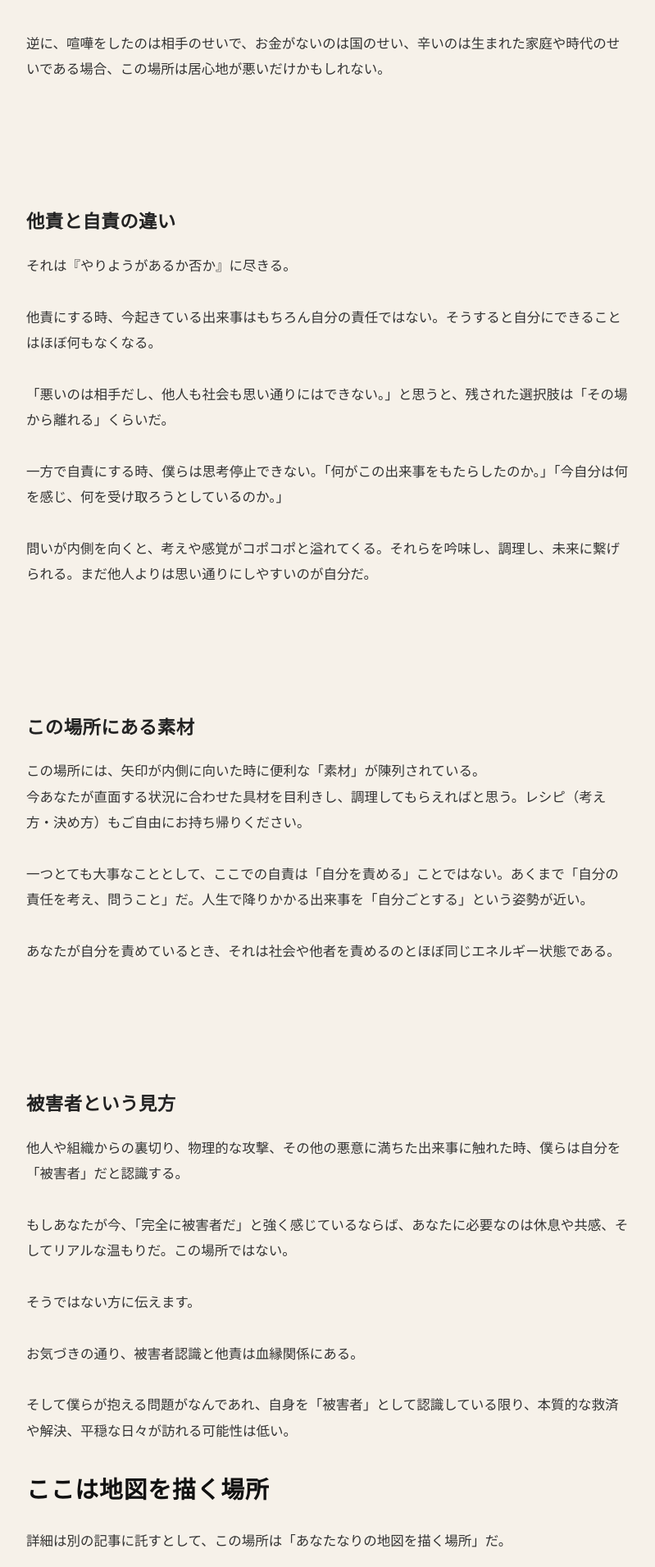
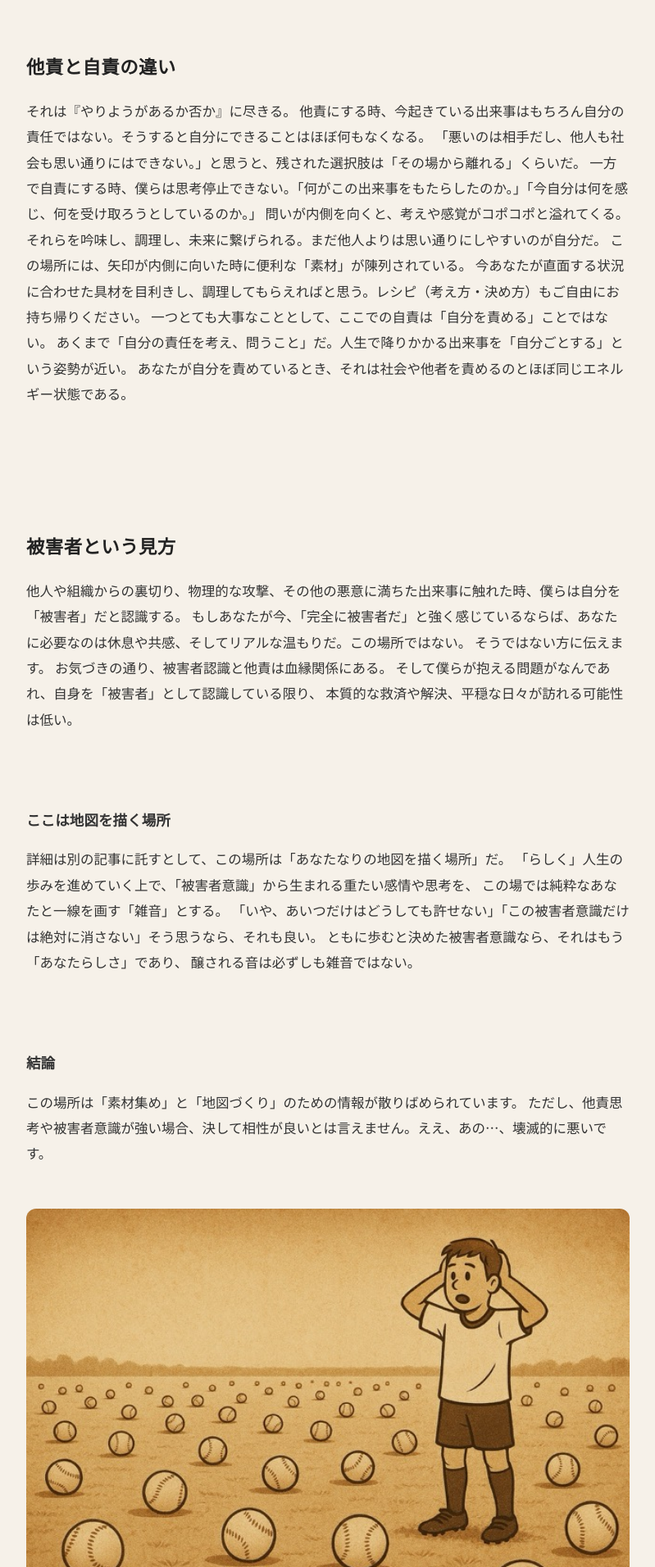
Before and after one commit to hiracoh/watashihertz, a Next.js app: page /guide/second in a window 1280 px wide. Shown: the part 469-2380 px from the top of the page at 82% size, without its empty margins (240-1039 px from the left). Built offline with nearby package versions, Linux system fonts and the light colour scheme; a web font is replaced by a local one.

Commit message:
Update page.js

```diff
--- a/app/guide/second/page.js
+++ b/app/guide/second/page.js
@@ -2,14 +2,21 @@ import Image from "next/image";
 
 export default function GuideSecond() {
   return (
-    <main style={{ maxWidth: 768, margin: "0 auto", padding: "40px 16px", lineHeight: 1.8, color: "#333" }}>
+    <main
+      style={{
+        maxWidth: 768,
+        margin: "0 auto",
+        padding: "40px 16px",
+        lineHeight: 1.8,
+        color: "#333",
+      }}
+    >
       <h1 style={{ fontSize: "1.6rem", fontWeight: 700, marginBottom: "1rem" }}>
         心の準備を始める
       </h1>
 
-      {/* 導入（改行はpre-lineで反映） */}
-      <p style={{ whiteSpace: "pre-line" }}>
-{`想像してみてください。嫌な出来事が起きたとき、あなたはどうしますか？
+      <p>
+        想像してみてください。嫌な出来事が起きたとき、あなたはどうしますか？
 
         ▶︎ 環境や他者のせいだと考える　自分の責任を考える
 
@@ -17,13 +24,13 @@ export default function GuideSecond() {
 
         ただ、この場所にある情報は、「自分の責任を考える」趣味をお持ちの方にとって、より役立つように作られている。
 
-逆に、喧嘩をしたのは相手のせいで、お金がないのは国のせい、辛いのは生まれた家庭や時代のせいである場合、この場所は居心地が悪いだけかもしれない。`}
+        逆に、喧嘩をしたのは相手のせいで、お金がないのは国のせい、辛いのは生まれた家庭や時代のせいである場合、この場所は居心地が悪いだけかもしれない。
       </p>
 
-      {/* 見出しは文字列の中ではなく、要素として書く */}
       <h2>他責と自責の違い</h2>
-      <p style={{ whiteSpace: "pre-line" }}>
-{`それは『やりようがあるか否か』に尽きる。
+
+      <p>
+        それは『やりようがあるか否か』に尽きる。
 
         他責にする時、今起きている出来事はもちろん自分の責任ではない。そうすると自分にできることはほぼ何もなくなる。
 
@@ -31,22 +38,21 @@ export default function GuideSecond() {
 
         一方で自責にする時、僕らは思考停止できない。「何がこの出来事をもたらしたのか。」「今自分は何を感じ、何を受け取ろうとしているのか。」
 
-問いが内側を向くと、考えや感覚がコポコポと溢れてくる。それらを吟味し、調理し、未来に繋げられる。まだ他人よりは思い通りにしやすいのが自分だ。`}
-      </p>
+        問いが内側を向くと、考えや感覚がコポコポと溢れてくる。それらを吟味し、調理し、未来に繋げられる。まだ他人よりは思い通りにしやすいのが自分だ。
 
-      <h2>この場所にある素材</h2>
-      <p style={{ whiteSpace: "pre-line" }}>
-{`この場所には、矢印が内側に向いた時に便利な「素材」が陳列されている。
+        この場所には、矢印が内側に向いた時に便利な「素材」が陳列されている。
         今あなたが直面する状況に合わせた具材を目利きし、調理してもらえればと思う。レシピ（考え方・決め方）もご自由にお持ち帰りください。
 
-一つとても大事なこととして、ここでの自責は「自分を責める」ことではない。あくまで「自分の責任を考え、問うこと」だ。人生で降りかかる出来事を「自分ごとする」という姿勢が近い。
+        一つとても大事なこととして、ここでの自責は「自分を責める」ことではない。
+        あくまで「自分の責任を考え、問うこと」だ。人生で降りかかる出来事を「自分ごとする」という姿勢が近い。
 
-あなたが自分を責めているとき、それは社会や他者を責めるのとほぼ同じエネルギー状態である。`}
+        あなたが自分を責めているとき、それは社会や他者を責めるのとほぼ同じエネルギー状態である。
       </p>
 
       <h2>被害者という見方</h2>
-      <p style={{ whiteSpace: "pre-line" }}>
-{`他人や組織からの裏切り、物理的な攻撃、その他の悪意に満ちた出来事に触れた時、僕らは自分を「被害者」だと認識する。
+
+      <p>
+        他人や組織からの裏切り、物理的な攻撃、その他の悪意に満ちた出来事に触れた時、僕らは自分を「被害者」だと認識する。
 
         もしあなたが今、「完全に被害者だ」と強く感じているならば、あなたに必要なのは休息や共感、そしてリアルな温もりだ。この場所ではない。
 
@@ -54,23 +60,29 @@ export default function GuideSecond() {
 
         お気づきの通り、被害者認識と他責は血縁関係にある。
 
-そして僕らが抱える問題がなんであれ、自身を「被害者」として認識している限り、本質的な救済や解決、平穏な日々が訪れる可能性は低い。`}
+        そして僕らが抱える問題がなんであれ、自身を「被害者」として認識している限り、
+        本質的な救済や解決、平穏な日々が訪れる可能性は低い。
       </p>
 
-      <h1>ここは地図を描く場所</h1>
-      <p style={{ whiteSpace: "pre-line" }}>
-{`詳細は別の記事に託すとして、この場所は「あなたなりの地図を描く場所」だ。
+      <h3>ここは地図を描く場所</h3>
 
-「らしく」人生の歩みを進めていく上で、「被害者意識」から生まれる重たい感情や思考を、この場では純粋なあなたと一線を画す「雑音」とする。
+      <p>
+        詳細は別の記事に託すとして、この場所は「あなたなりの地図を描く場所」だ。
+
+        「らしく」人生の歩みを進めていく上で、「被害者意識」から生まれる重たい感情や思考を、
+        この場では純粋なあなたと一線を画す「雑音」とする。
 
         「いや、あいつだけはどうしても許せない」「この被害者意識だけは絶対に消さない」そう思うなら、それも良い。
 
-ともに歩むと決めた被害者意識なら、それはもう「あなたらしさ」であり、醸される音は必ずしも雑音ではない。`}
+        ともに歩むと決めた被害者意識なら、それはもう「あなたらしさ」であり、
+        醸される音は必ずしも雑音ではない。
       </p>
 
       <h3>結論</h3>
-      <p style={{ whiteSpace: "pre-line" }}>
-{`この場所は「素材集め」と「地図づくり」のための情報が散りばめられています。ただし、他責思考や被害者意識が強い場合、決して相性が良いとは言えません。ええ、あの…、壊滅的に悪いです。`}
+
+      <p>
+        この場所は「素材集め」と「地図づくり」のための情報が散りばめられています。
+        ただし、他責思考や被害者意識が強い場合、決して相性が良いとは言えません。ええ、あの…、壊滅的に悪いです。
       </p>
 
       {/* 画像ブロック */}
@@ -94,8 +106,8 @@ export default function GuideSecond() {
         </figcaption>
       </figure>
 
-      <p style={{ whiteSpace: "pre-line" }}>
-{`その点をご了承の上、自由に素材を拾って、自分なりの地図を描いてください。`}
+      <p>
+        その点をご了承の上、自由に素材を拾って、自分なりの地図を描いてください。
       </p>
     </main>
   );
```
Lines whose indentation alone changed are shown as unchanged.
